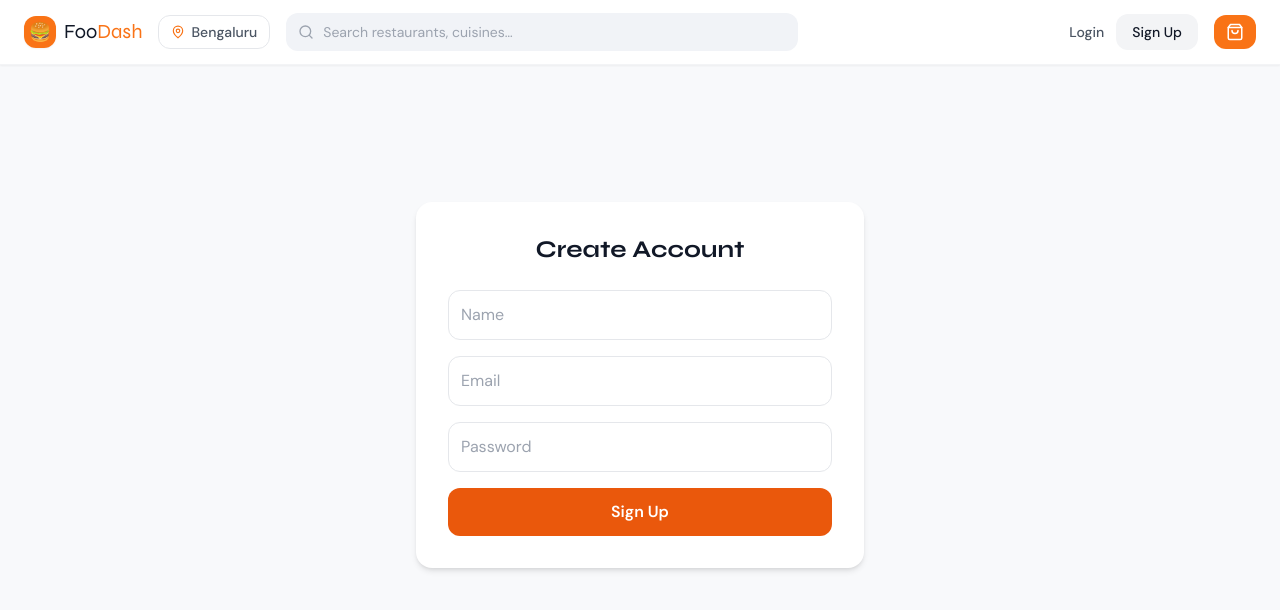
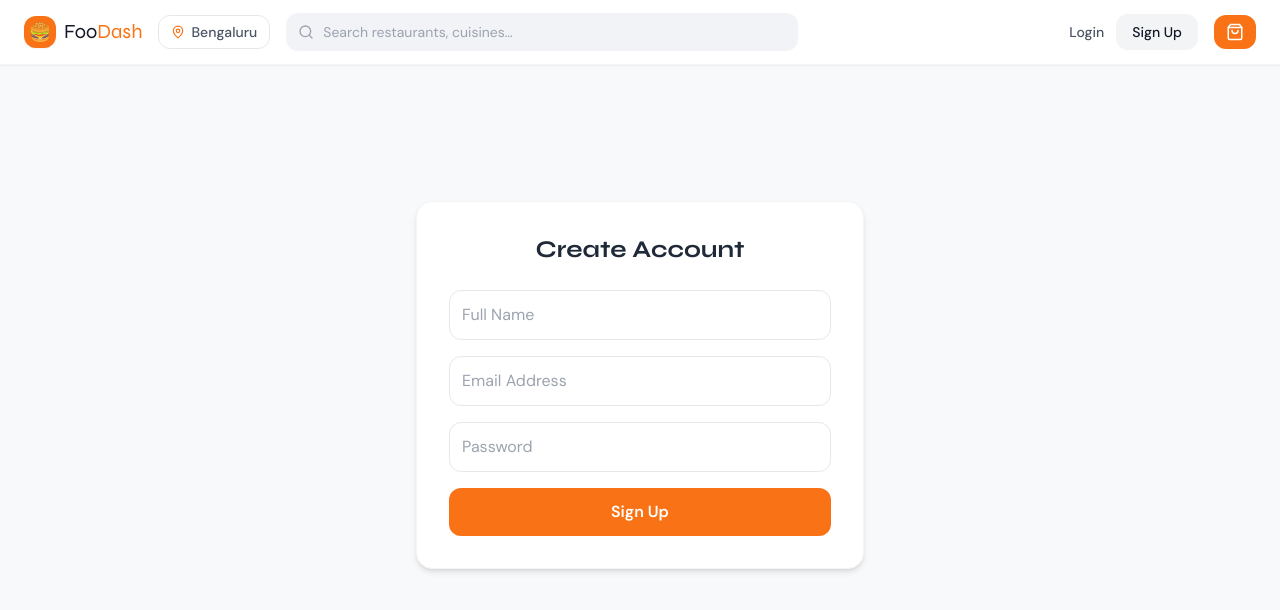
Before and after one commit to r8108135169-ui/zomato-clone, a React (Vite) app in the folder frontend/: page /signup in a window 1280 px wide. Shown: the top 610 px of the page. Built offline with nearby package versions, Linux system fonts and the light colour scheme; no server answers.

Commit message:
feat: specific signup alerts

```diff
--- a/frontend/src/Signup.jsx
+++ b/frontend/src/Signup.jsx
@@ -11,23 +11,23 @@ const Signup = () => {
   const handleSubmit = async (e) => {
     e.preventDefault();
     try {
-      // Using the environment variable you set in Render
+      // Using your environment variable for the backend URL
       const url = `${import.meta.env.VITE_API_URL}/api/auth/signup`;
       const response = await axios.post(url, formData);
 
-      // If backend returns status 201 (Created)
+      // Backend returns 201 for new users
       if (response.status === 201) {
         alert("Signed up successfully! 🎉 You can now log in.");
-        setFormData({ name: '', email: '', password: '' }); // Clear form
+        setFormData({ name: '', email: '', password: '' });
       }
     } catch (err) {
-      // Axios puts the backend's "User already exists" message here
+      // Access the specific message "User already exists" from your backend
       const serverMessage = err.response?.data?.message || "Signup failed";
 
       if (serverMessage === "User already exists") {
         alert("User already exists! ⚠️ Please use a different email or Login.");
       } else {
-        // This will show "Server error" if the DB connection is still broken
+        // If it still says "Server error", the DB connection dropped again
         alert(`Error: ${serverMessage}`);
       }
     }
@@ -35,13 +35,13 @@ const Signup = () => {
 
   return (
     <div className="flex flex-col items-center justify-center min-h-[80vh]">
-      <form onSubmit={handleSubmit} className="bg-white p-8 rounded-2xl shadow-md w-full max-w-md">
-        <h2 className="text-2xl font-bold mb-6 text-center">Create Account</h2>
+      <form onSubmit={handleSubmit} className="bg-white p-8 rounded-2xl shadow-md w-full max-w-md border border-gray-100">
+        <h2 className="text-2xl font-bold mb-6 text-center text-gray-800">Create Account</h2>
         <div className="space-y-4">
-          <input className="w-full p-3 border rounded-xl" type="text" name="name" placeholder="Name" required value={formData.name} onChange={handleChange} />
-          <input className="w-full p-3 border rounded-xl" type="email" name="email" placeholder="Email" required value={formData.email} onChange={handleChange} />
-          <input className="w-full p-3 border rounded-xl" type="password" name="password" placeholder="Password" required value={formData.password} onChange={handleChange} />
-          <button type="submit" className="w-full bg-orange-600 text-white p-3 rounded-xl font-bold hover:bg-orange-700 transition-colors">
+          <input className="w-full p-3 border rounded-xl focus:ring-2 focus:ring-orange-500 outline-none" type="text" name="name" placeholder="Full Name" required value={formData.name} onChange={handleChange} />
+          <input className="w-full p-3 border rounded-xl focus:ring-2 focus:ring-orange-500 outline-none" type="email" name="email" placeholder="Email Address" required value={formData.email} onChange={handleChange} />
+          <input className="w-full p-3 border rounded-xl focus:ring-2 focus:ring-orange-500 outline-none" type="password" name="password" placeholder="Password" required value={formData.password} onChange={handleChange} />
+          <button type="submit" className="w-full bg-orange-500 text-white p-3 rounded-xl font-bold hover:bg-orange-600 transition-all transform active:scale-95">
             Sign Up
           </button>
         </div>
```
